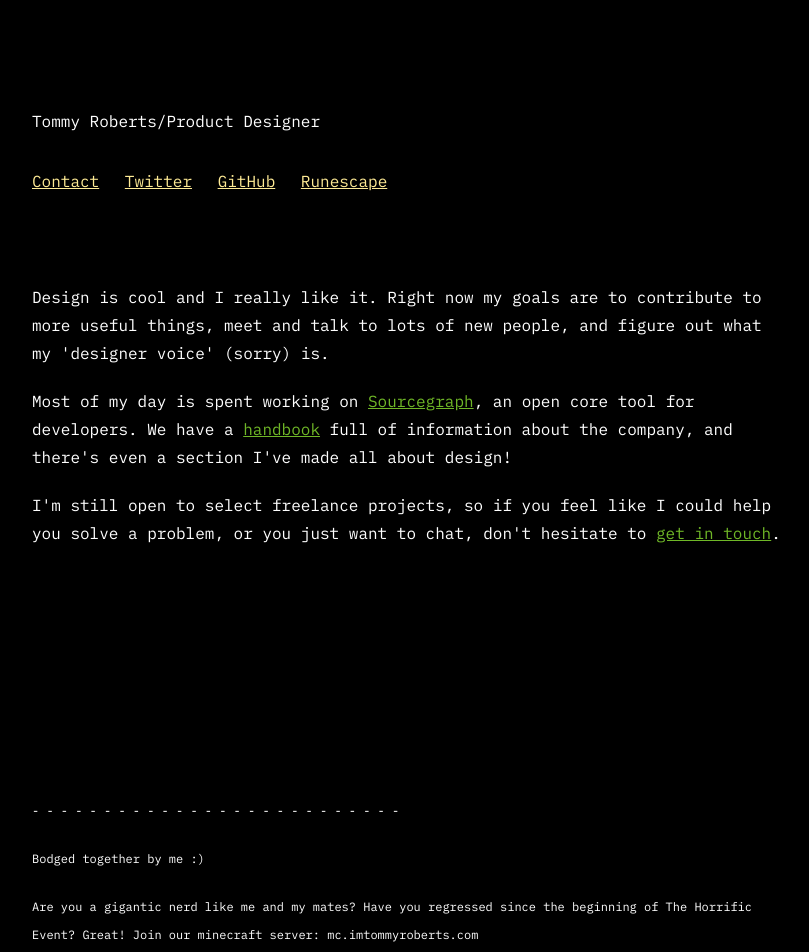
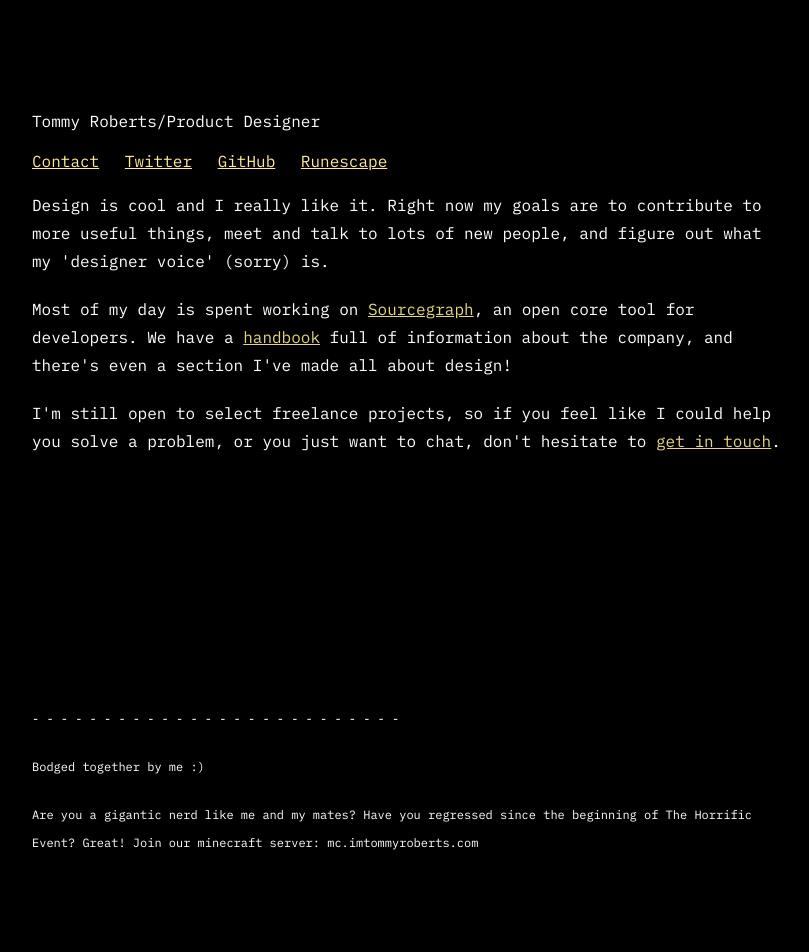
Before and after one commit to imtommyroberts/tommyroberts, a website: page src/index.html in a window 1280 px wide. Shown: the whole page, without its empty margins (113-922 px from the left). Drawn offline with Linux system fonts and the light colour scheme.

Commit message:
Update index.html

```diff
--- a/src/index.html
+++ b/src/index.html
@@ -82,8 +82,6 @@
 
     nav ul li {
       display: inline-block;
-      margin-top: 20px;
-      margin-bottom: 72px;
     }
 
     nav ul li a {
@@ -110,7 +108,7 @@
     }
 
     .body-link {
-      color: #6FB727;
+      color: #E5D77D;
     }
 
     /* .bold {
```
